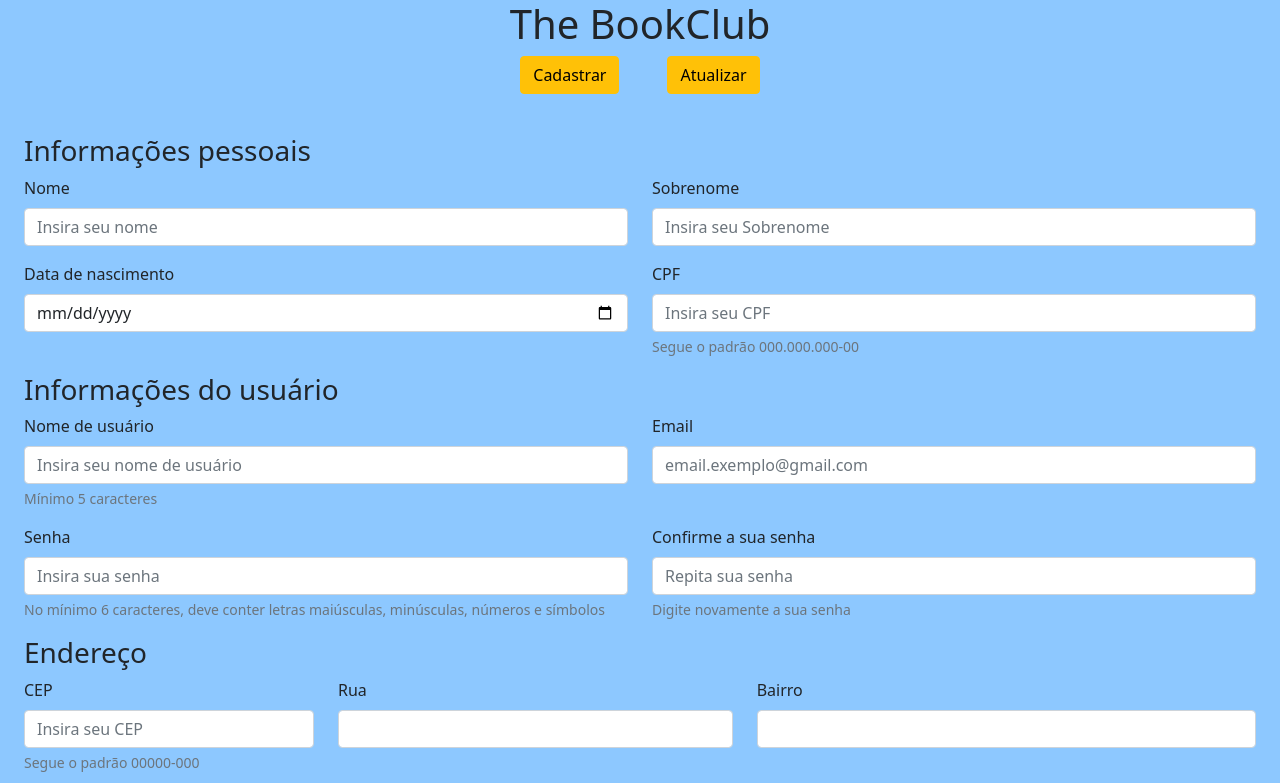
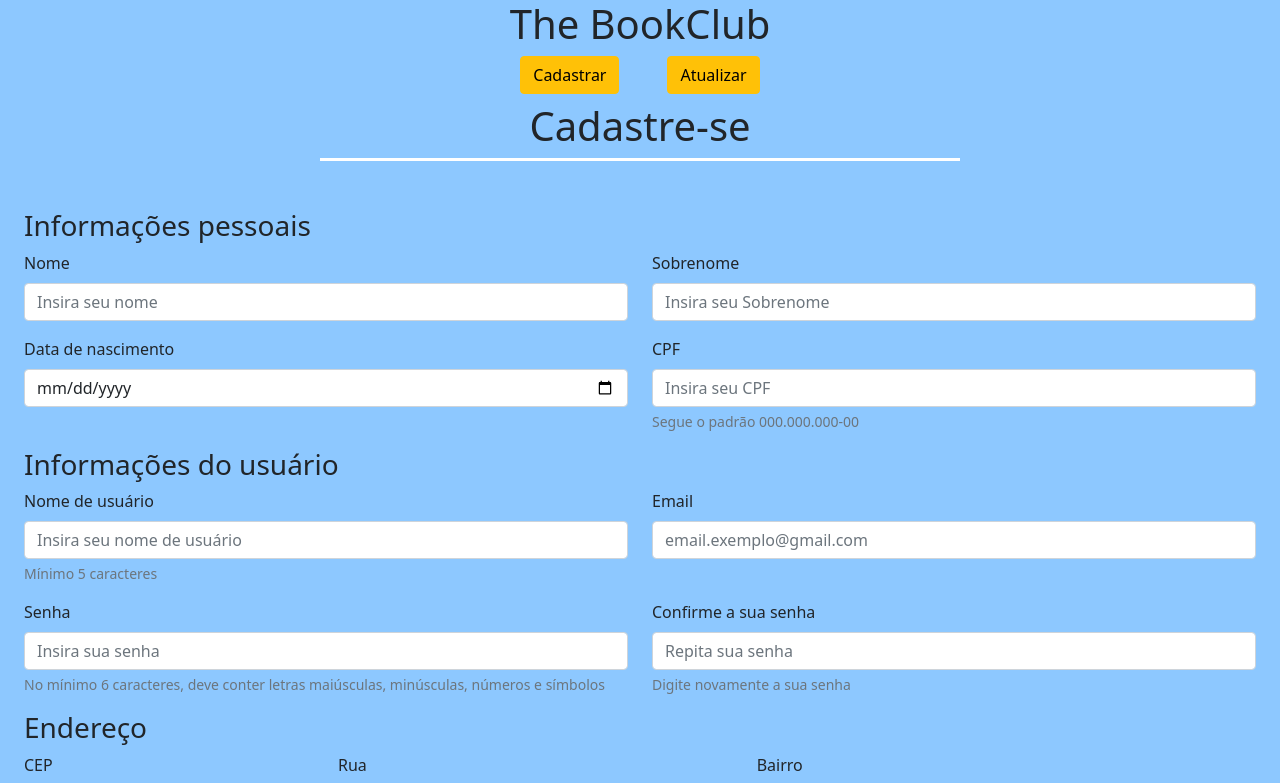
Before and after one commit to DigitalHouse-PortoSeguro/theBookClubFrontend, an Angular app: page /cadastrar in a window 1280 px wide. Shown: the top 783 px of the page. Built offline with nearby package versions, Linux system fonts and the light colour scheme.

Commit message:
Modificado página de atualizar e cadastrar

```diff
--- a/src/app/components/usuario-atualizar/usuario-atualizar.component.html
+++ b/src/app/components/usuario-atualizar/usuario-atualizar.component.html
@@ -1,3 +1,4 @@
+<h1 class="p-2 text-nowrap border-bottom border-white border-3 w-50 text-center mx-auto">Atualizar perfil</h1>
 <app-form-usuario
 	submitText="Atualizar"
 	(onSubmit)="atualizar($event)"
--- a/src/app/components/usuario-atualizar/usuario-atualizar.component.ts
+++ b/src/app/components/usuario-atualizar/usuario-atualizar.component.ts
@@ -19,7 +19,7 @@ export class UsuarioAtualizarComponent implements OnInit {
 
   ngOnInit(): void {
     if (!this.usuarioService.isLoggedIn()) {
-      this.router.navigate(['login']);
+      this.router.navigate(['cadastrar']);
       return;
     }
     this.user = this.usuarioService.getUsuario();
--- a/src/app/components/usuario-cadastro/usuario-cadastro.component.html
+++ b/src/app/components/usuario-cadastro/usuario-cadastro.component.html
@@ -1,3 +1,4 @@
+<h1 class="p-2 text-nowrap border-bottom border-white border-3 w-50 text-center mx-auto">Cadastre-se</h1>
 <app-form-usuario
 	submitText="Cadastrar"
 	(onSubmit)="cadastrar($event)"
```
